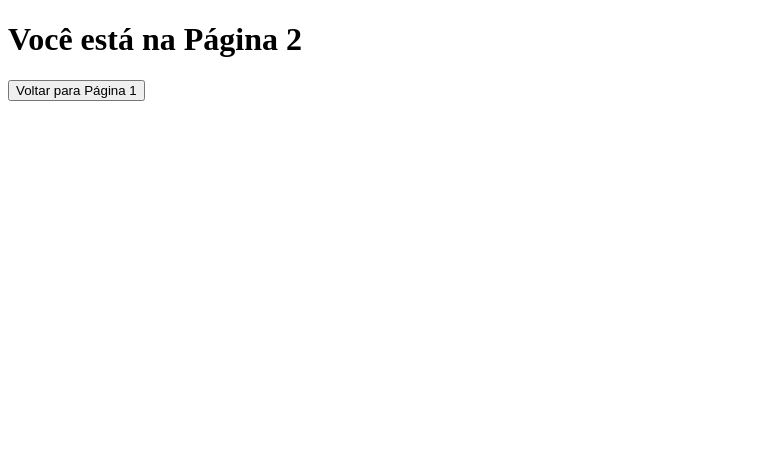
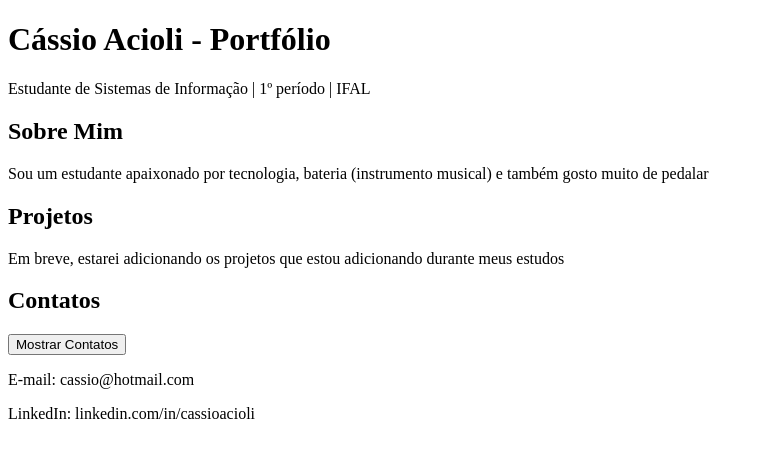
Before and after one commit to Cassio-Teste/Site-2-paginas-, a plain HTML site: page pagina2.html in a window 1280 px wide. Shown: the whole page, without its empty margins (0-764 px from the left). Drawn offline with Linux system fonts and the light colour scheme.

Commit message:
Update pagina2.html

```diff
--- a/pagina2.html
+++ b/pagina2.html
@@ -1,10 +1,39 @@
 <!DOCTYPE html>
-<html>
+<html lang="en">
 <head>
-  <title>Página 2</title>
+    <meta charset="UTF-8">
+    <meta name="viewport" content="width=device-width, initial-scale=1.0">
+    <title>Site do projeto da disciplina INTW</title>
+    <link rel="stylesheet" href="style.css">
 </head>
 <body>
-  <h1>Você está na Página 2</h1>
-  <a href="index.html"><button>Voltar para Página 1</button></a>
+
+    <div class="container">
+        <header>
+            <h1>Cássio Acioli - Portfólio</h1>
+            <p>Estudante de Sistemas de Informação | 1º período | IFAL</p>
+        </header>
+
+
+        <section id="sobre">
+            <h2>Sobre Mim</h2>
+            <p>Sou um estudante apaixonado por tecnologia, bateria (instrumento musical) e também gosto muito de pedalar</p>
+        </section>
+
+        <section id="projetos">
+            <h2>Projetos</h2>
+            <p>Em breve, estarei adicionando os projetos que estou adicionando durante meus estudos</p>
+        </section>
+
+        <section id="contato">
+            <h2>Contatos</h2>
+            <button onclick="toggleContatos()">Mostrar Contatos</button>
+            <p>E-mail: cassio@hotmail.com</p>
+            <p>LinkedIn: linkedin.com/in/cassioacioli</p>
+        </section>
+    </div>
+
+    <script src="script.js"></script>
+
 </body>
 </html>
```
